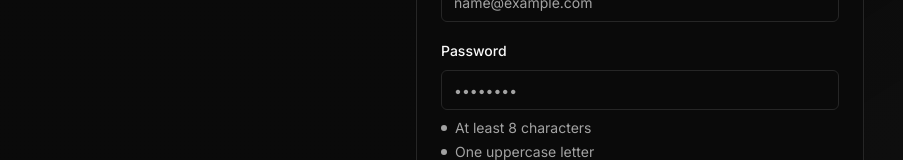
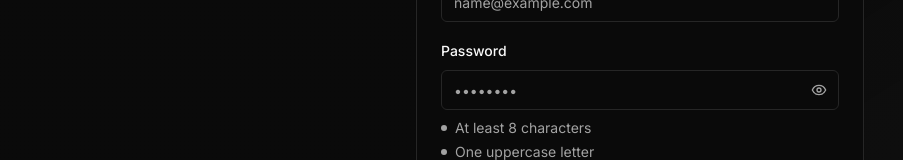
Before and after one commit to stschuer/EUTLAS, a Next.js app in the folder frontend/: page /signup in a window 1280 px wide. Shown: the part 415-575 px from the top of the page, without its empty margins (0-903 px from the left). Built offline with nearby package versions, Linux system fonts and the light colour scheme; no server answers.

Commit message:
Add password visibility toggle to login and signup pages

```diff
--- a/frontend/src/app/(auth)/login/page.tsx
+++ b/frontend/src/app/(auth)/login/page.tsx
@@ -6,7 +6,7 @@ import { useRouter } from "next/navigation";
 import { useForm } from "react-hook-form";
 import { zodResolver } from "@hookform/resolvers/zod";
 import { z } from "zod";
-import { Loader2, Database } from "lucide-react";
+import { Loader2, Database, Eye, EyeOff } from "lucide-react";
 
 import { Button } from "@/components/ui/button";
 import { Input } from "@/components/ui/input";
@@ -32,6 +32,7 @@ type LoginForm = z.infer<typeof loginSchema>;
 
 export default function LoginPage() {
   const [isSubmitting, setIsSubmitting] = useState(false);
+  const [showPassword, setShowPassword] = useState(false);
   const router = useRouter();
   const { toast } = useToast();
   const setAuth = useAuthStore((state) => state.setAuth);
@@ -113,13 +114,27 @@ export default function LoginPage() {
                 Forgot password?
               </Link>
             </div>
-            <Input
-              id="password"
-              type="password"
-              placeholder="••••••••"
-              {...register("password")}
-              className={errors.password ? "border-destructive" : ""}
-            />
+            <div className="relative">
+              <Input
+                id="password"
+                type={showPassword ? "text" : "password"}
+                placeholder="••••••••"
+                {...register("password")}
+                className={`pr-10 ${errors.password ? "border-destructive" : ""}`}
+              />
+              <button
+                type="button"
+                onClick={() => setShowPassword(!showPassword)}
+                className="absolute right-3 top-1/2 -translate-y-1/2 text-muted-foreground hover:text-foreground transition-colors"
+                tabIndex={-1}
+              >
+                {showPassword ? (
+                  <EyeOff className="h-4 w-4" />
+                ) : (
+                  <Eye className="h-4 w-4" />
+                )}
+              </button>
+            </div>
             {errors.password && (
               <p className="text-sm text-destructive">{errors.password.message}</p>
             )}
--- a/frontend/src/app/(auth)/signup/page.tsx
+++ b/frontend/src/app/(auth)/signup/page.tsx
@@ -6,7 +6,7 @@ import { useRouter } from "next/navigation";
 import { useForm } from "react-hook-form";
 import { zodResolver } from "@hookform/resolvers/zod";
 import { z } from "zod";
-import { Loader2, Database, Check } from "lucide-react";
+import { Loader2, Database, Check, Eye, EyeOff } from "lucide-react";
 
 import { Button } from "@/components/ui/button";
 import { Input } from "@/components/ui/input";
@@ -37,6 +37,7 @@ type SignupForm = z.infer<typeof signupSchema>;
 export default function SignupPage() {
   const [isSubmitting, setIsSubmitting] = useState(false);
   const [success, setSuccess] = useState(false);
+  const [showPassword, setShowPassword] = useState(false);
   const router = useRouter();
   const { toast } = useToast();
 
@@ -155,13 +156,27 @@ export default function SignupPage() {
 
           <div className="space-y-2">
             <Label htmlFor="password">Password</Label>
-            <Input
-              id="password"
-              type="password"
-              placeholder="••••••••"
-              {...register("password")}
-              className={errors.password ? "border-destructive" : ""}
-            />
+            <div className="relative">
+              <Input
+                id="password"
+                type={showPassword ? "text" : "password"}
+                placeholder="••••••••"
+                {...register("password")}
+                className={`pr-10 ${errors.password ? "border-destructive" : ""}`}
+              />
+              <button
+                type="button"
+                onClick={() => setShowPassword(!showPassword)}
+                className="absolute right-3 top-1/2 -translate-y-1/2 text-muted-foreground hover:text-foreground transition-colors"
+                tabIndex={-1}
+              >
+                {showPassword ? (
+                  <EyeOff className="h-4 w-4" />
+                ) : (
+                  <Eye className="h-4 w-4" />
+                )}
+              </button>
+            </div>
             <div className="space-y-1 text-sm">
               <PasswordCheck
                 valid={passwordChecks.length}
```
